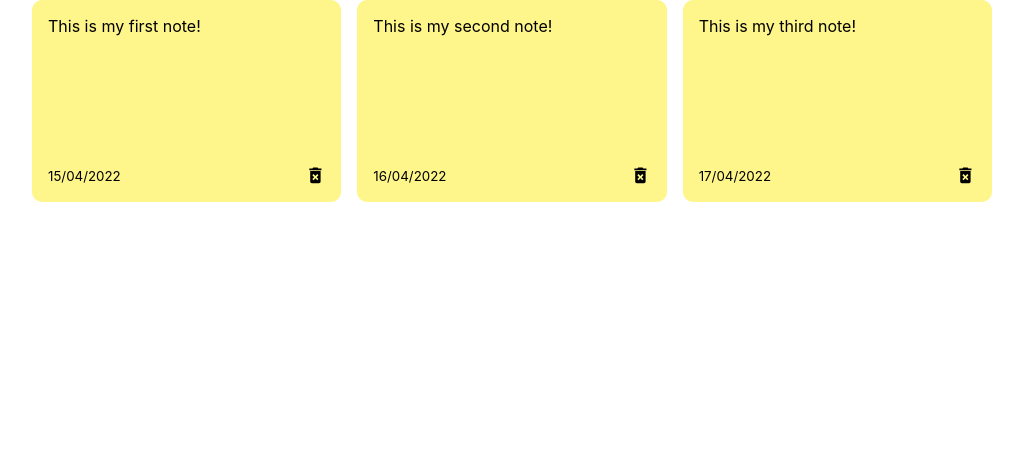
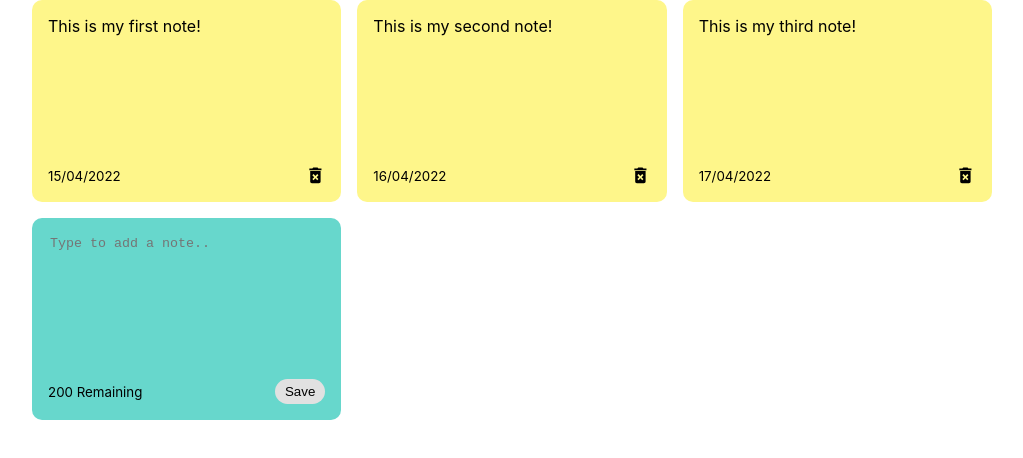
Before and after one commit to serhiyhvala/react-notes-app, a React (Create React App) app: page / in a window 1280 px wide. Shown: the top 458 px of the page, without its empty margins (128-1151 px from the left). Built offline with nearby package versions, Linux system fonts and the light colour scheme.

Commit message:
create new notes component

```diff
--- a/src/App.js
+++ b/src/App.js
@@ -20,9 +20,21 @@
       date: "17/04/2022"
     },
   ]);
+
+  const addNote = (text) => {
+    const date = new Date();
+    const newNote = {
+      id: nanoid(),
+      text: text,
+      date: date.toLocaleDateString()
+    };
+    const newNotes =  [...notes, newNote];
+    setNotes(newNotes);
+  };
+
   return(
     <div className="container">
-      <NotesList notes={notes}/>
+      <NotesList notes={notes} handleAddNote={addNote}/>
     </div>
   )
 }
--- /dev/null
+++ b/src/components/AddNote.js
@@ -0,0 +1,33 @@
+import { useState } from 'react';
+
+const AddNote = ({ handleAddNote }) => {
+    const [noteText, setNoteText] = useState('');
+    const handleChange = (event) => {
+        setNoteText(event.target.value);
+    };
+
+    const handleSaveClick = () =>{
+        if(noteText.trim().length > 0){
+            handleAddNote(noteText);
+            setNoteText('');
+        }
+    };
+
+    return(
+        <div className="note new">
+            <textarea
+                rows="8"
+                cols="10"
+                placeholder="Type to add a note.."
+                value={noteText}
+                onChange={handleChange}
+            ></textarea>
+            <div className="note-footer">
+                <small>200 Remaining</small>
+                <button className="save" onClick={handleSaveClick}>Save</button>
+            </div>
+        </div>
+    );
+};
+
+export default AddNote;
--- a/src/components/NotesList.js
+++ b/src/components/NotesList.js
@@ -1,13 +1,18 @@
 import Note from "./Note";
-
-const NotesList = ({ notes }) => {
+import AddNote from "./AddNote";
+const NotesList = ({ notes, handleAddNote }) => {
     return(
         <div className="notes-list">
             {notes.map((note) => (
-            <Note id={note.id} text={note.text} date={note.date}/>
+                <Note
+                    id={note.id}
+                    text={note.text}
+                    date={note.date}
+                />
             ))}
+            <AddNote handleAddNote={handleAddNote}/>
         </div>
-    )
-}
+    );
+};
 
 export default NotesList;
--- a/src/index.css
+++ b/src/index.css
@@ -26,6 +26,32 @@
   grid-template-columns: repeat(auto-fit, minmax(250px, 1fr));
 }
 
+.note.new{
+  background-color: #67d7cc;
+}
+
+textarea{
+  border: none;
+  resize: none;
+  background-color: #67d7cc;
+}
+
+textarea:focus{
+  outline: none;
+}
+
+.save{
+  background-color: #e1e1e1;
+  border: none;
+  border-radius: 15px;
+  padding: 5px 10px 5px 10px;
+}
+
+.save:hover{
+  background-color: #ededed;
+  cursor: pointer;
+}
+
 .note{
   background-color: #fef68a;
   border-radius: 10px;
```
